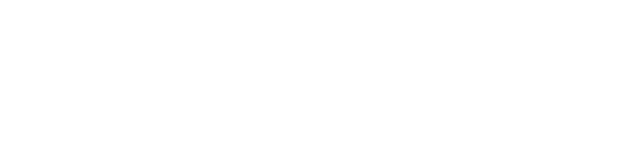
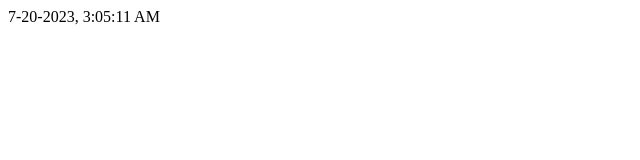
Before and after one commit to acciojob/clock-Umeshjyani, a website: page main.html in a window 1280 px wide. Shown: the whole page, without its empty margins (0-640 px from the left). Drawn offline with Linux system fonts and the light colour scheme.

Commit message:
created a submission

```diff
--- a/main.html
+++ b/main.html
@@ -8,6 +8,9 @@
 
 <body>
 	<!-- the entire body must be written by student -->
+	<div id="datetime-container">
+    <span id="current-date"></span>, <span id="current-time"></span>
+  </div>
     <script type="text/javascript" src="./script.js">
 </script>
 
--- a/script.js
+++ b/script.js
@@ -1 +1,29 @@
-//your JS code here. If required.
+function updateDateTime() {
+  const currentDate = new Date();
+
+  const year = currentDate.getFullYear();
+  const month = currentDate.getMonth() + 1;
+  const day = currentDate.getDate();
+  let hours = currentDate.getHours();
+  const minutes = currentDate.getMinutes();
+  const seconds = currentDate.getSeconds();
+
+  // Convert hours to 12-hour format and determine AM or PM
+  let amOrPm = hours >= 12 ? 'PM' : 'AM';
+  hours = hours % 12 || 12;
+
+  // Update the HTML elements with the current date and time
+  document.getElementById('current-date').textContent = `${month}-${day}-${year}`;
+  document.getElementById('current-time').textContent = `${hours}:${formatTimeComponent(minutes)}:${formatTimeComponent(seconds)} ${amOrPm}`;
+}
+
+// Function to add leading zero to single-digit numbers
+function formatTimeComponent(timeComponent) {
+  return timeComponent < 10 ? `0${timeComponent}` : timeComponent;
+}
+
+// Call the function to update the date and time initially
+updateDateTime();
+
+// Update the date and time every second (1000 milliseconds)
+setInterval(updateDateTime, 1000);
```
